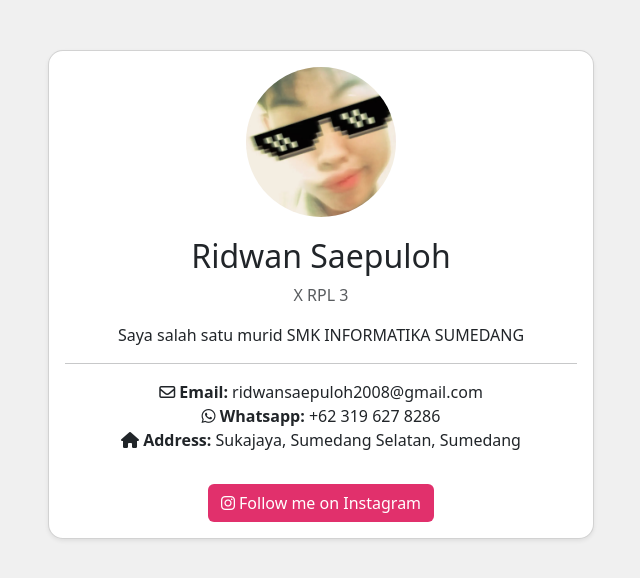
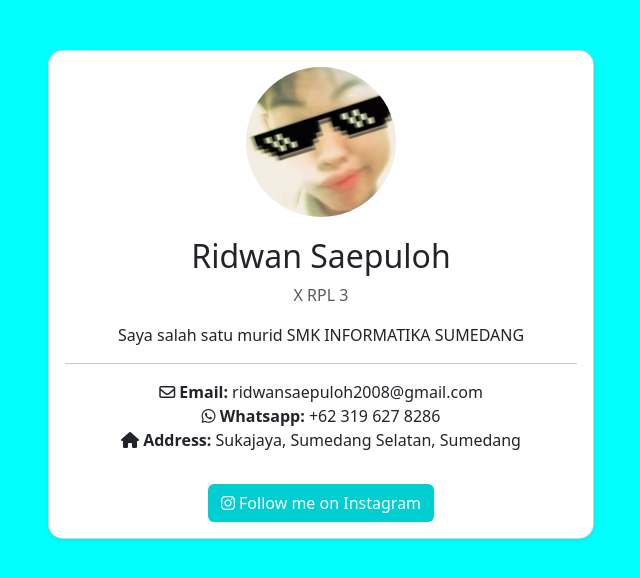
Before and after one commit to ridss76/pcc_RidwanSaepuloh_X3, a plain HTML site: page index.html in a window 1280 px wide. Shown: the whole page, without its empty margins (319-959 px from the left). Drawn offline with nearby package versions, Linux system fonts and the light colour scheme.

Commit message:
Update style.css

```diff
--- a/style.css
+++ b/style.css
@@ -1,5 +1,5 @@
 body {
-    background-color: #f0f0f0;
+    background-color: #00FFFF;
 }
 .card {
     margin-top: 50px;
@@ -13,9 +13,9 @@ body {
     margin-bottom: 20px;
 }
 .btn-instagram {
-    background-color: #e1306c;
+    background-color: #00CED1;
     color: white;
 }
 .btn-instagram:hover {
-    background-color: #c1275b;
+    background-color: #00BFFF;
 }
```
